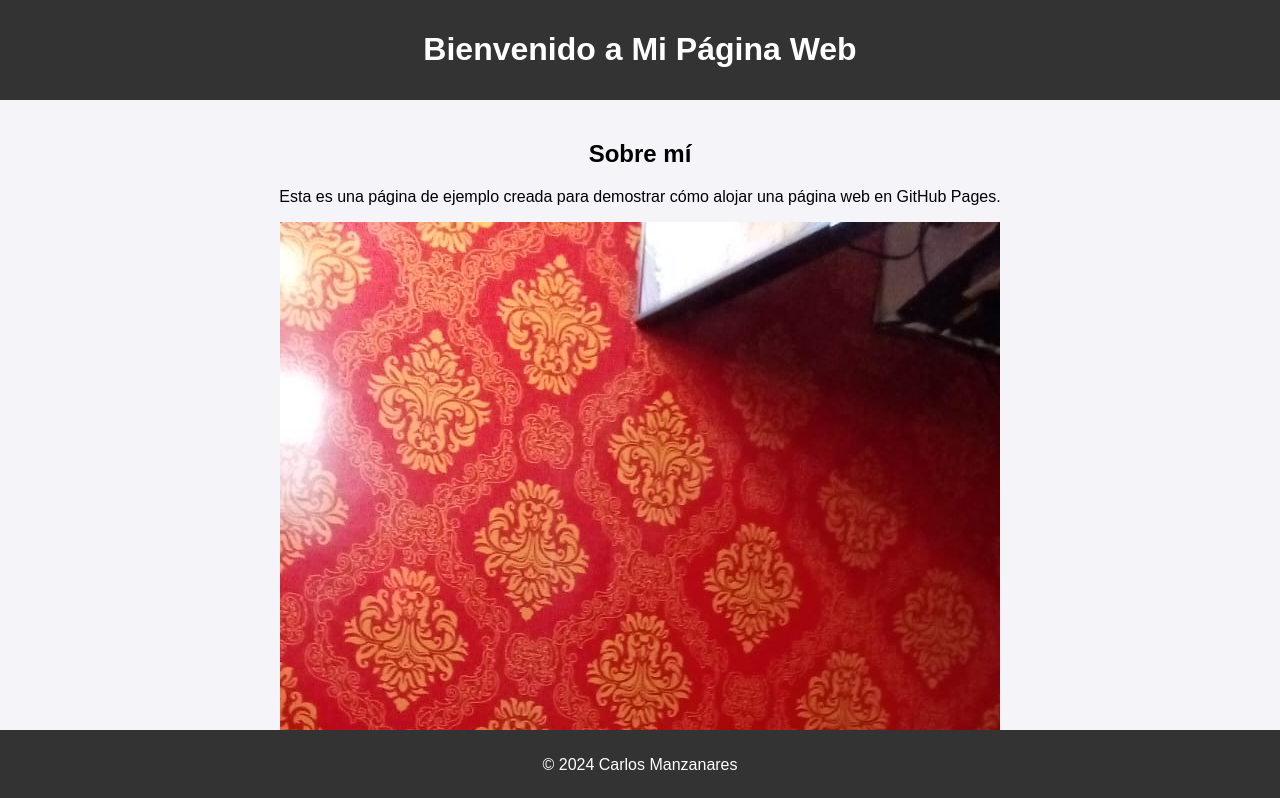
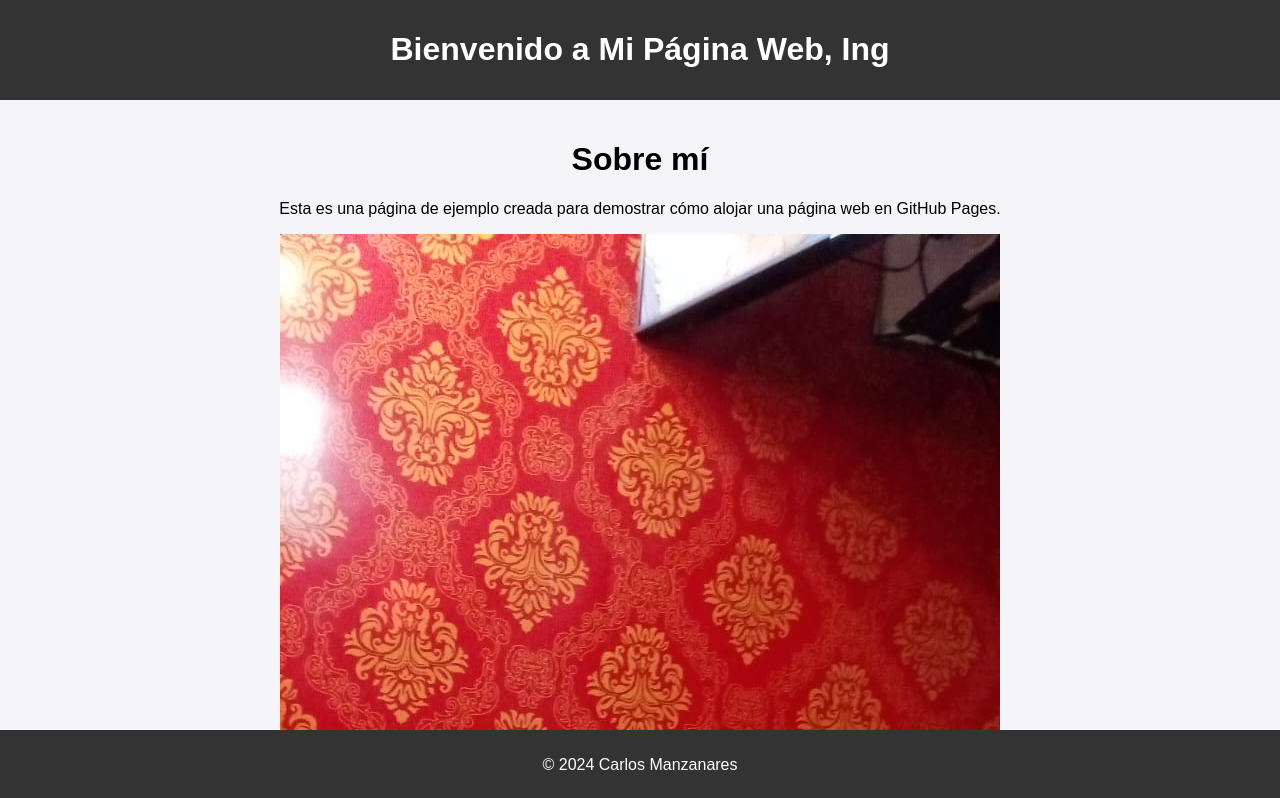
Before and after one commit to Carlos26-Ing/Repositori2, a plain HTML site: page index.html in a window 1280 px wide. Shown: the top 798 px of the page. Drawn offline with Linux system fonts and the light colour scheme.

Commit message:
Modificacion index.html

```diff
--- a/index.html
+++ b/index.html
@@ -32,10 +32,10 @@ bottom: 0;
 </head>
 <body>
 <header>
-<h1>Bienvenido a Mi Página Web</h1>
+<h1>Bienvenido a Mi Página Web, Ing</h1>
 </header>
 <main>
-<h2>Sobre mí</h2>
+<h1>Sobre mí</h1>
 <p>Esta es una página de ejemplo creada para demostrar cómo alojar una página web en GitHub Pages.</p>
 <img src="carlos.jpg" alt="Imagen de ejemplo" />
 </main>
```
